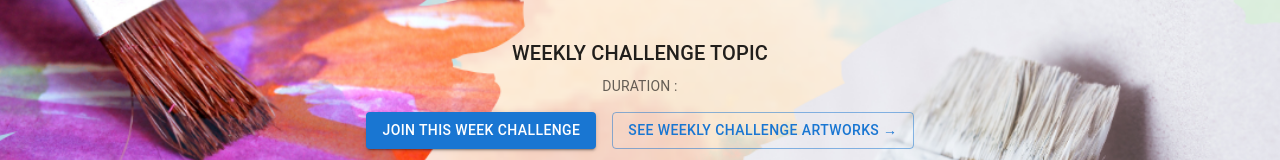
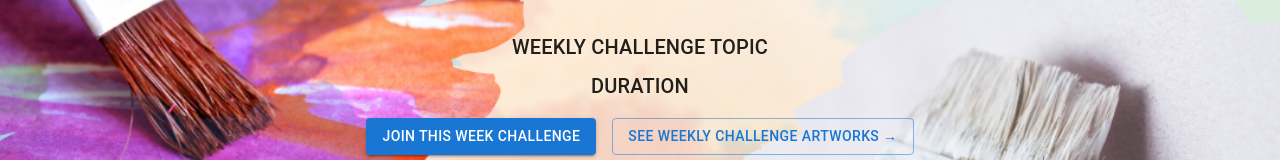
Before and after one commit to Code-the-Dream-School/jj-practicum-team-4-front, a React (Vite) app: page / in a window 1280 px wide. Shown: the part 355-515 px from the top of the page. Built offline with nearby package versions, Linux system fonts and the light colour scheme; no server answers.

Commit message:
Initial commit

```diff
--- a/src/pages/Home.jsx
+++ b/src/pages/Home.jsx
@@ -1,4 +1,5 @@
-import React, { useState } from "react";
+import React, { useState, useEffect } from "react";
+import formatDateForDisplay from "../util/date.jsx";
 import {
   Box,
   Container,
@@ -17,6 +18,16 @@ import sampleImage from "../assets/images.jpeg";
 import UserCard from "../components/usercard/usercard.jsx";
 
 export default function Home() {
+
+  const [prompt, setPrompt]= useState(null);
+
+  useEffect(() => {
+    const storedPrompt = localStorage.getItem("activeChallengePrompt");
+    if (storedPrompt) {
+      setPrompt(JSON.parse(storedPrompt));
+    }
+  }, []);
+
   const [artworks] = useState([
     {
       id: 1,
@@ -131,10 +142,10 @@ export default function Home() {
               meaningful feedback. Build your artistic confidence.
             </Typography>
             <Typography variant="h6" align="center" gutterBottom>
-              WEEKLY CHALLENGE TOPIC
+              WEEKLY CHALLENGE TOPIC {prompt ? `:${prompt.title}` : ""}
             </Typography>
-            <Typography variant="body2" color="text.secondary" gutterBottom>
-              DURATION :
+            <Typography variant="h6" align="center" gutterBottom>
+              DURATION {prompt ? `: ${formatDateForDisplay(prompt.startDate)} - ${formatDateForDisplay(prompt.endDate)}` : ""}
             </Typography>
             <Stack
               direction="row"
@@ -166,6 +177,7 @@ export default function Home() {
               alignItems: "end",
               gap: { xs: 2, md: 6 },
               mt: 4,
+
               minHeight: 320,
             }}
           >
--- /dev/null
+++ b/src/util/date.jsx
@@ -0,0 +1,7 @@
+import React from "react";
+
+export default function formatDateForDisplay(){
+    if (!dateString) return "";
+    const date = new Date(dateString);
+    return date.toLocaleDateString('en-US');
+}
```
